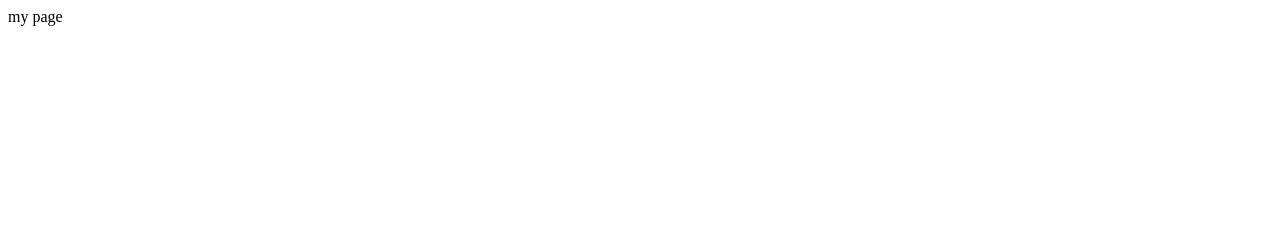
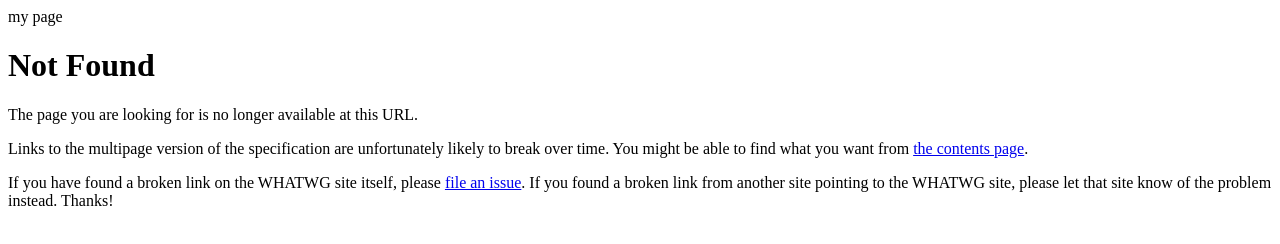
Before and after one commit to Fanoucy/XuanTao.github.io, a plain HTML site: page index.html in a window 1280 px wide. Drawn offline with Linux system fonts and the light colour scheme.

Commit message:
借鉴别人的内容进行尝试
在GitHub上借鉴别人的作品进行我的第一次尝试

```diff
--- a/index.html
+++ b/index.html
@@ -1 +1,24 @@
 my page
+<!DOCTYPE html>
+<script src="/link-fixup.js" defer></script>
+<title>404 Not Found</title>
+<style>
+ body.loading div.failed, body.failed div.loading, div.failed { display: none; }
+ body.loading div.loading, body.failed div.failed, div.loading { display: block; }
+</style>
+<body onload="document.body.className = 'failed'">
+<script>document.body.className = 'loading'</script>
+<div class="loading">
+ <p>Loading...</p>
+</div>
+<div class="failed">
+ <h1>Not Found</h1>
+ <p>The page you are looking for is no longer available at this URL.</p>
+ <p>Links to the multipage version of the specification are
+ unfortunately likely to break over time. You might be able to find
+ what you want from <a href="/multipage/">the contents page</a>.</p>
+ <p>If you have found a broken link on the WHATWG site itself, please
+ <a href="https://github.com/whatwg/html/issues/new">file an issue</a>.
+ If you found a broken link from another site pointing to the WHATWG site,
+ please let that site know of the problem instead. Thanks!</p>
+</div>
```
